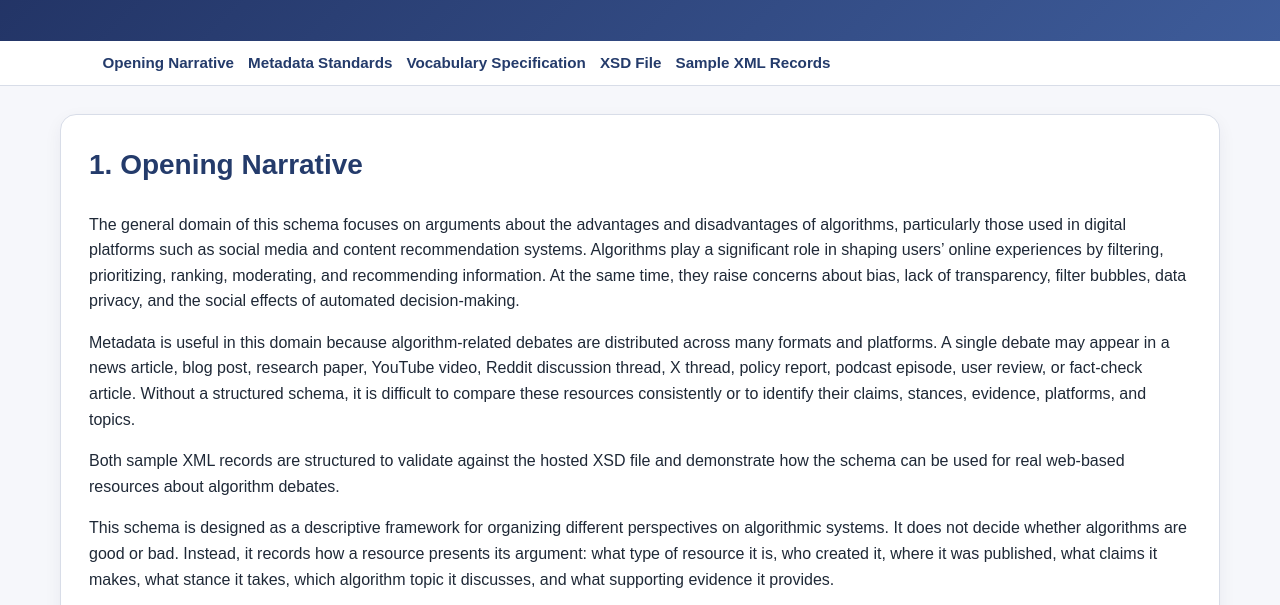
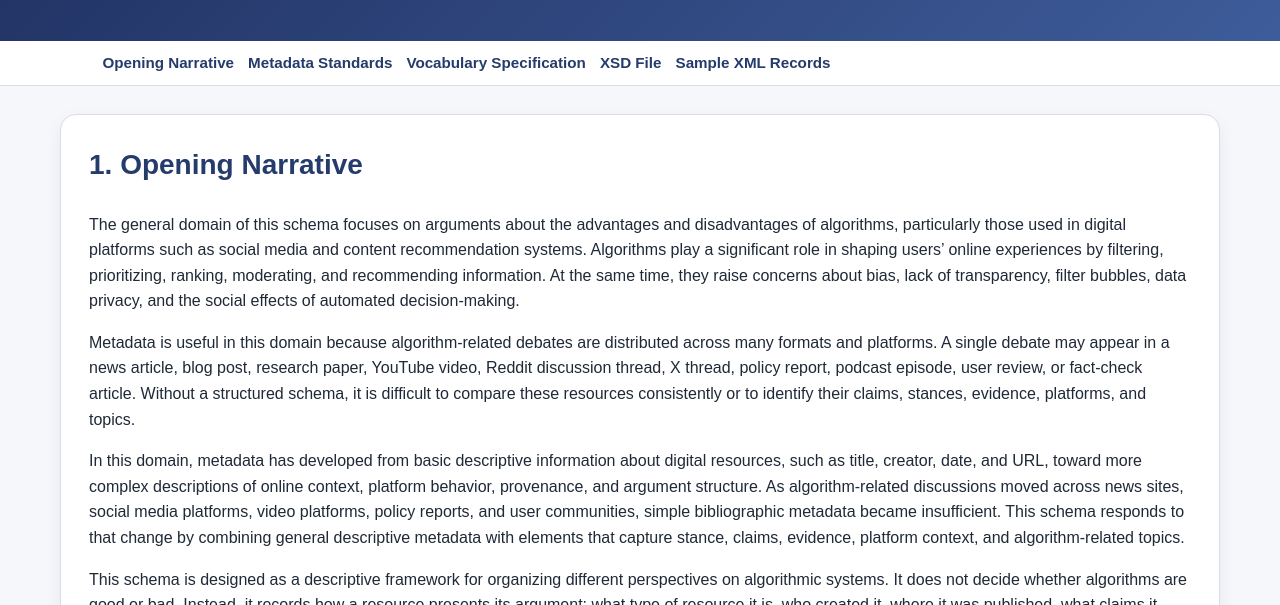
Before and after one commit to 01094677586a-gif/algorithm-debate-schema, a plain HTML site: page index.html in a window 1280 px wide. Shown: the part 186-791 px from the top of the page. Drawn offline with Linux system fonts and the light colour scheme.

Commit message:
Revise paragraph on metadata and algorithm debates

```diff
--- a/index.html
+++ b/index.html
@@ -59,7 +59,7 @@
   <h2>1. Opening Narrative</h2>
   <p>The general domain of this schema focuses on arguments about the advantages and disadvantages of algorithms, particularly those used in digital platforms such as social media and content recommendation systems. Algorithms play a significant role in shaping users’ online experiences by filtering, prioritizing, ranking, moderating, and recommending information. At the same time, they raise concerns about bias, lack of transparency, filter bubbles, data privacy, and the social effects of automated decision-making.</p>
   <p>Metadata is useful in this domain because algorithm-related debates are distributed across many formats and platforms. A single debate may appear in a news article, blog post, research paper, YouTube video, Reddit discussion thread, X thread, policy report, podcast episode, user review, or fact-check article. Without a structured schema, it is difficult to compare these resources consistently or to identify their claims, stances, evidence, platforms, and topics.</p>
-  <p>Both sample XML records are structured to validate against the hosted XSD file and demonstrate how the schema can be used for real web-based resources about algorithm debates.</p>
+  <p>In this domain, metadata has developed from basic descriptive information about digital resources, such as title, creator, date, and URL, toward more complex descriptions of online context, platform behavior, provenance, and argument structure. As algorithm-related discussions moved across news sites, social media platforms, video platforms, policy reports, and user communities, simple bibliographic metadata became insufficient. This schema responds to that change by combining general descriptive metadata with elements that capture stance, claims, evidence, platform context, and algorithm-related topics.</p>
   <p>This schema is designed as a descriptive framework for organizing different perspectives on algorithmic systems. It does not decide whether algorithms are good or bad. Instead, it records how a resource presents its argument: what type of resource it is, who created it, where it was published, what claims it makes, what stance it takes, which algorithm topic it discusses, and what supporting evidence it provides.</p>
   <p>The intended audience primarily consists of users in their teens to thirties who frequently interact with algorithm-driven platforms such as social media, streaming services, search systems, and online recommendation environments. Secondary users include educators, students, researchers, platform users, and older adults who increasingly use digital technologies and may benefit from a clearer explanation of algorithmic debates.</p>
   <div class="note">
```
